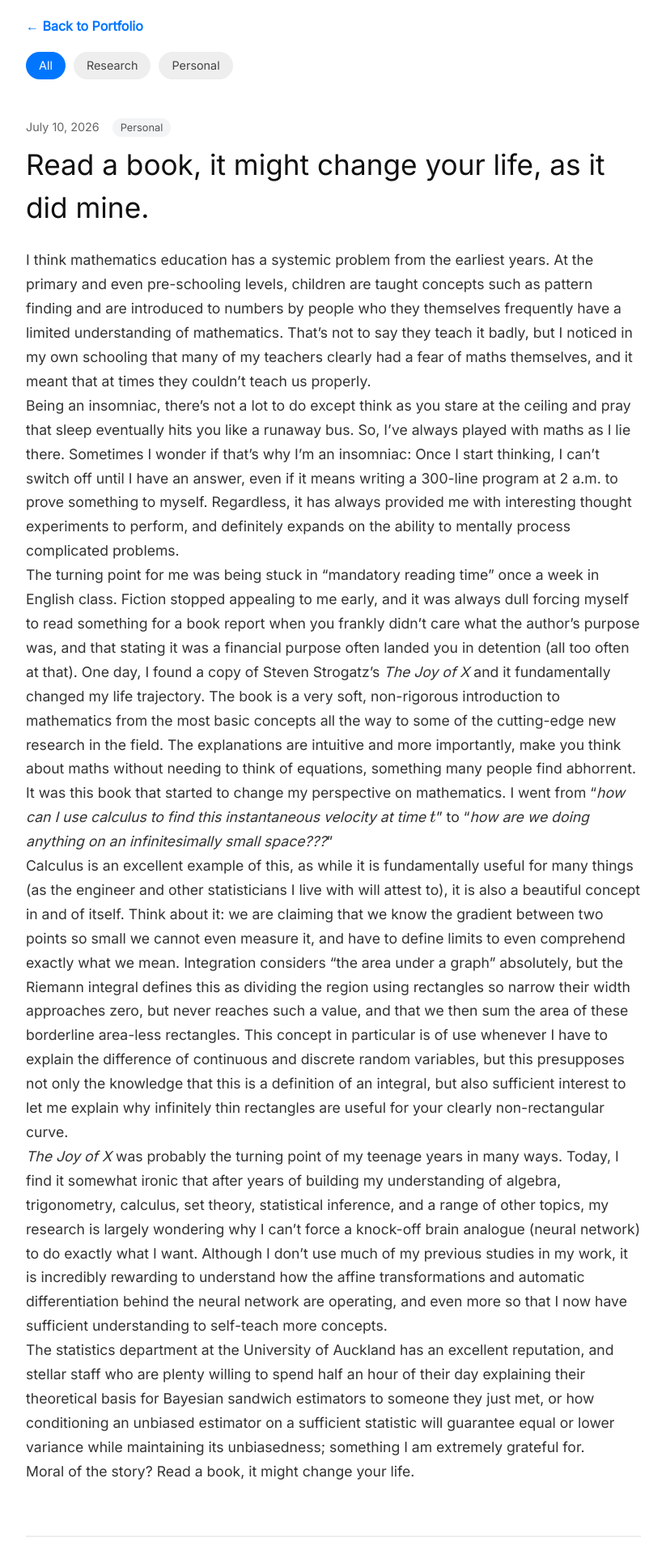
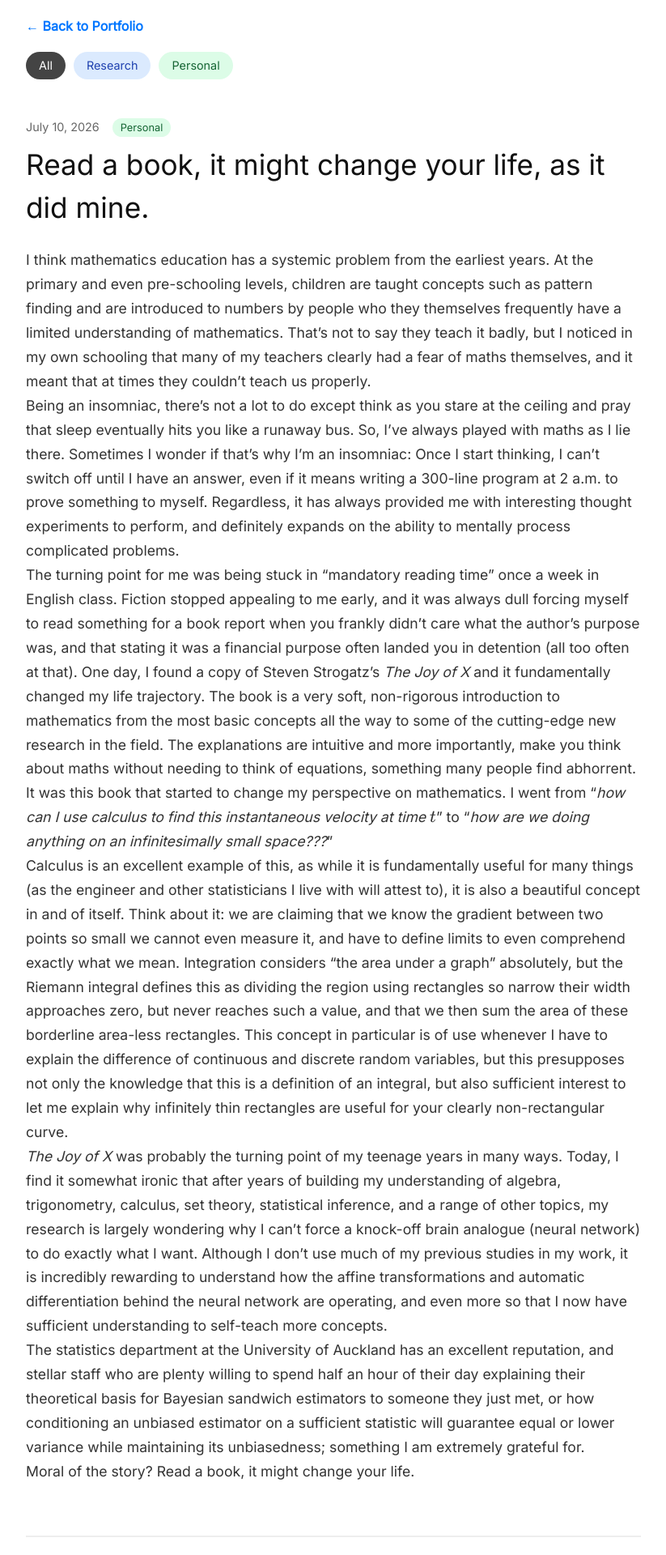
Before and after one commit to FJTDL/Personal-Website, a Jekyll site: the page built from blog.html, in a window 1280 px wide. Shown: the top 1920 px of the page at 81% size, without its empty margins (228-1051 px from the left). Built offline with Jekyll 4.4.1, drawn with Linux system fonts in a browser that asks for light colours; nearby versions of some CDN libraries.

Commit message:
coloured the tags in blog.html

```diff
--- a/blog.html
+++ b/blog.html
@@ -13,36 +13,51 @@ title: Blog Feed
     <style>
         body { font-family: 'Inter', sans-serif; }
 
-        /* Styles for the tag filter buttons */
+        /* Base styles for the filter buttons */
         .filter-btn {
             padding: 6px 16px;
             border-radius: 20px;
-            background-color: #eee;
-            color: #444;
             border: none;
             cursor: pointer;
             font-size: 0.9rem;
             font-weight: 500;
             transition: all 0.2s ease;
+            /* Default Colors */
+            background-color: #f3f4f6;
+            color: #444;
         }
-        .filter-btn:hover {
-            background-color: #ddd;
-        }
-        .filter-btn.active {
-            background-color: #0076ff;
-            color: white;
-        }
+        .filter-btn:hover { filter: brightness(0.92); }
+        /* Default active button */
+        .filter-btn.active { background-color: #444; color: white; }
 
-        /* Styles for tags displayed on the post */
+        /* Base styles for tags displayed on the post */
         .post-tag {
-            background-color: #f3f4f6;
             padding: 2px 10px;
             border-radius: 12px;
             font-size: 0.8rem;
-            color: #555;
             margin-left: 8px;
             text-transform: capitalize;
+            /* Default Colors */
+            background-color: #f3f4f6;
+            color: #555;
         }
+
+        /* =========================================
+        TAG COLOR THEMES
+        Add new tags here using the format .tag-[name]
+        ========================================= */
+
+        /* Research Theme: Blue */
+        .tag-research { background-color: #dbeafe; color: #1e40af; }
+        button.tag-research.active { background-color: #2563eb; color: white; }
+
+        /* Opinion Theme: Purple */
+        .tag-opinion { background-color: #f3e8ff; color: #6b21a8; }
+        button.tag-opinion.active { background-color: #9333ea; color: white; }
+
+        /* Personal Theme: Green */
+        .tag-personal { background-color: #dcfce7; color: #166534; }
+        button.tag-personal.active { background-color: #16a34a; color: white; }
     </style>
 </head>
 <body>
@@ -58,7 +73,7 @@ title: Blog Feed
         <button class="filter-btn active" data-filter="all">All</button>
 
         {% for tag in site.tags %}
-                <button class="filter-btn" data-filter="{{ tag[0] | downcase }}">{{ tag[0] | capitalize }}</button>
+            <button class="filter-btn tag-{{ tag[0] | downcase | slugify }}" data-filter="{{ tag[0] | downcase }}">{{ tag[0] | capitalize }}</button>
         {% endfor %}
     </div>
     {% endif %}
@@ -75,7 +90,7 @@ title: Blog Feed
                                 {% if post.tags.size > 0 %}
                                     <div style="display: inline-flex; margin-left: 8px;">
                                         {% for tag in post.tags %}
-                                            <span class="post-tag">{{ tag }}</span>
+                                            <span class="post-tag tag-{{ tag | downcase | slugify }}">{{ tag }}</span>
                                         {% endfor %}
                                     </div>
                                 {% endif %}
```
Lines whose indentation alone changed are shown as unchanged.
